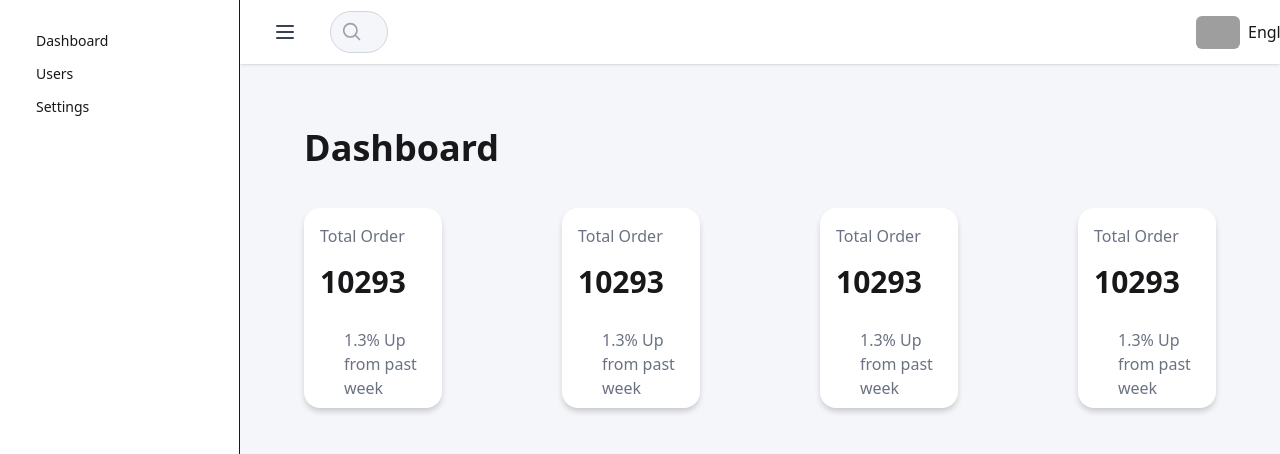
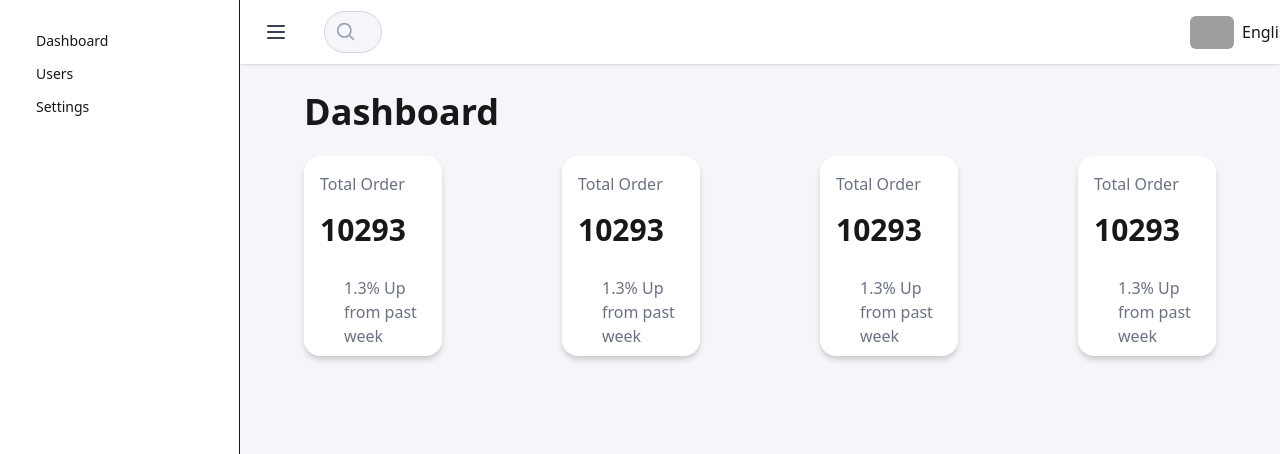
Before and after one commit to IntegrativeProject/SalesScope-Frontend, a Next.js app: page / in a window 1280 px wide. Shown: the top 454 px of the page. Built offline with nearby package versions, Linux system fonts and the light colour scheme; grey boxes are pictures that could not be loaded.

Commit message:
feat(Navbar)burger added

```diff
--- a/src/app/(dashboard)/page.tsx
+++ b/src/app/(dashboard)/page.tsx
@@ -3,8 +3,8 @@ import Card from "@/components/ui/Card";
 export default function page() {
   return (
     <div>
-      <h1 className="p-10 font-semibold  text-4xl">Dashboard</h1>
-      <div className="flex gap-30   mx-10   rounded-lg">
+      <h1 className="p-1 ml-9 font-semibold  text-4xl">Dashboard</h1>
+      <div className="flex gap-30 mt-5   mx-10   rounded-lg">
         <Card />
         <Card />
         <Card />
--- a/src/app/layout.tsx
+++ b/src/app/layout.tsx
@@ -1,20 +1,6 @@
 import "./globals.css";
 
 import type { Metadata } from "next";
-import { Geist, Geist_Mono } from "next/font/google";
-
-import Navbar from "@/components/ui/Navbar";
-import Sidebar from "@/components/ui/Sidebar";
-
-const geistSans = Geist({
-  variable: "--font-geist-sans",
-  subsets: ["latin"],
-});
-
-const geistMono = Geist_Mono({
-  variable: "--font-geist-mono",
-  subsets: ["latin"],
-});
 
 export const metadata: Metadata = {
   title: "SaleScope",
@@ -27,10 +13,8 @@ export default function RootLayout({
   children: React.ReactNode;
 }) {
   return (
-    <html lang="es">
-      <body >
-        {children}
-      </body>
+    <html data-theme="cupcake" lang="es">
+      <body  >{children}</body>
     </html>
   );
 }
--- a/src/components/ui/Navbar.tsx
+++ b/src/components/ui/Navbar.tsx
@@ -4,21 +4,23 @@ import SearchBar from "./SearchBar";
 export default function Navbar() {
   return (
     <div className="navbar bg-white shadow-sm h-16 px-4 flex items-center sticky top-0 z-50">
-
       {/* Botón hamburguesa a la izquierda */}
-      <button className="btn btn-ghost  mr-4 " >
+      <div className="p-2 mr-7 hover:bg-gray-100 cursor-pointer rounded-md " >
         <svg
           xmlns="http://www.w3.org/2000/svg"
-          className="h-6 w-6 text-gray-700 "
+          className="h-6 w-6 text-gray-700  "
           fill="none"
           viewBox="0 0 24 24"
           stroke="currentColor"
         >
-          <path strokeLinecap="round" strokeLinejoin="round" strokeWidth={2} d="M4 6h16M4 12h16M4 18h16" />
+          <path
+            strokeLinecap="round"
+            strokeLinejoin="round"
+            strokeWidth={2}
+            d="M4 6h16M4 12h16M4 18h16"
+          />
         </svg>
-      </button>
-
-
+      </div>
 
       {/* Search bar */}
       <div className="mr-200 w-100">
```
